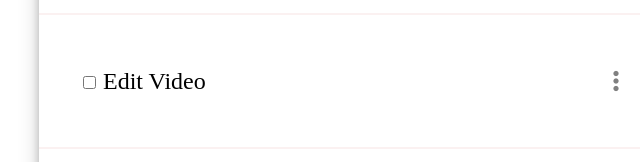
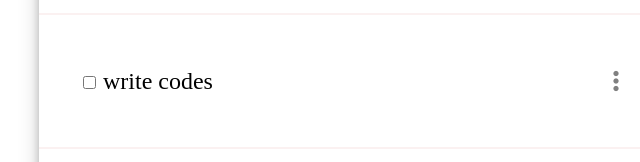
Before and after one commit to gabrielcoder247/ToDo-List, a website built with webpack: page src/index.html in a window 1280 px wide. Shown: the part 343-505 px from the top of the page, 281-921 px from the left. Built offline with nearby package versions, Linux system fonts and the light colour scheme.

```diff
--- a/src/tasks.js
+++ b/src/tasks.js
@@ -5,7 +5,7 @@
 },
 {
   index: 2,
-  description: 'Edit Video',
+  description: 'write codes',
   completed: false,
 },
 {
```
Also changed, not shown: src/index.html (+1 -2 lines).
